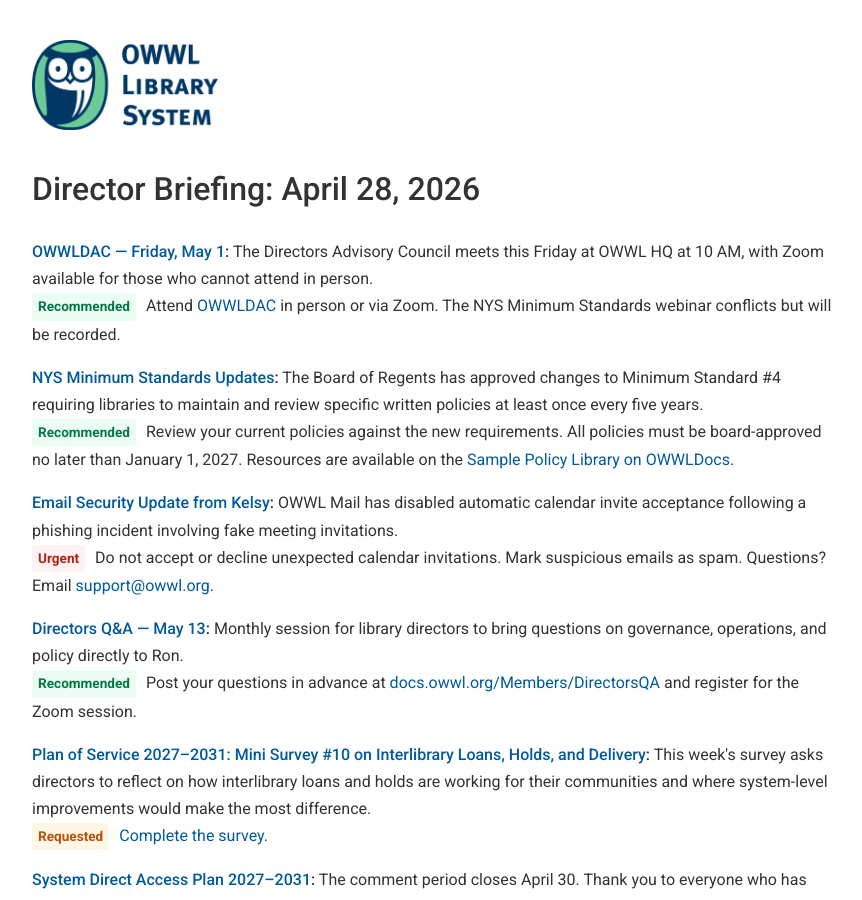
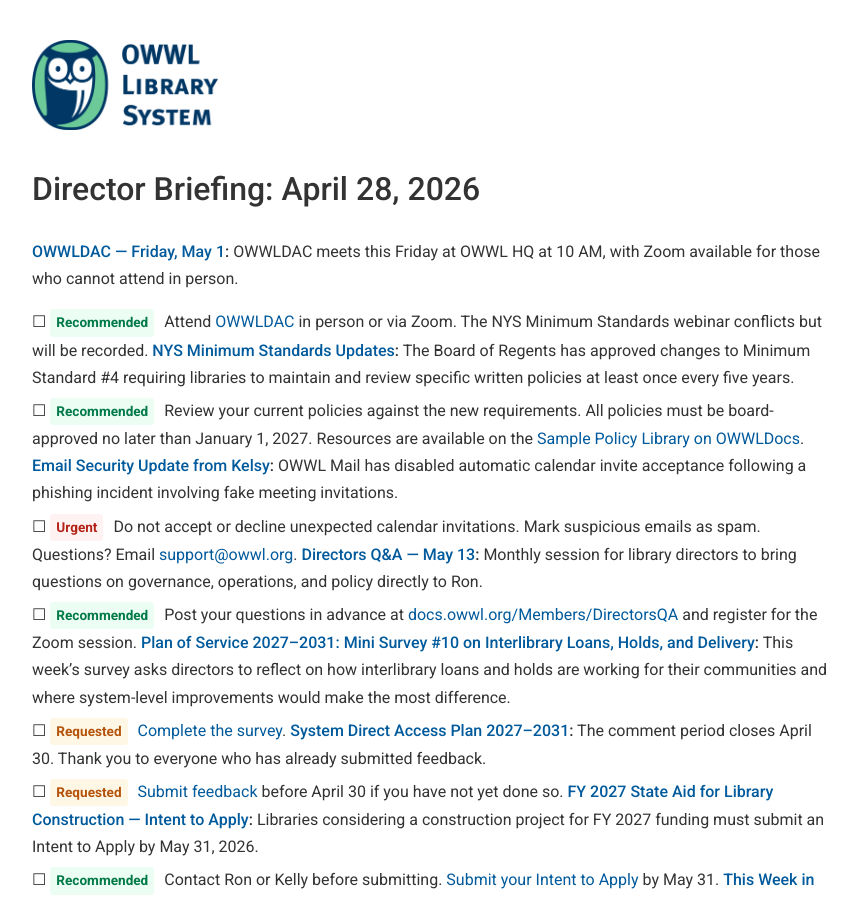
Before and after one commit to OWWL-Library-System/briefing, a Jekyll site: the page built from director/2026-04-28.md, in a window 1280 px wide and 900 px high. Shown: the whole window, without its empty margins (208-1070 px from the left). Built offline with Jekyll 4.4.1, drawn with Linux system fonts in a browser that asks for light colours.

Commit message:
Update 2026-04-28.md

```diff
--- a/director/2026-04-28.md
+++ b/director/2026-04-28.md
@@ -5,40 +5,24 @@ title: Director Briefing - April 28, 2026
 
 # Director Briefing: April 28, 2026
 
-<div class="tldr">
-
-<p><strong><a href="#owwldac--friday-may-1">OWWLDAC — Friday, May 1</a>:</strong> The Directors Advisory Council meets this Friday at OWWL HQ at 10 AM, with Zoom available for those who cannot attend in person.<br>
-
-<span class="action action-recommended">Recommended</span> Attend <a href="https://docs.owwl.org/Members/Meetings/DirectorsAdvisoryCouncilAgendaMay12026">OWWLDAC</a> in person or via Zoom. The NYS Minimum Standards webinar conflicts but will be recorded.</p>
-
-<p><strong><a href="#nys-minimum-standards-updates">NYS Minimum Standards Updates</a>:</strong> The Board of Regents has approved changes to Minimum Standard #4 requiring libraries to maintain and review specific written policies at least once every five years.<br>
-
-<span class="action action-recommended">Recommended</span> Review your current policies against the new requirements. All policies must be board-approved no later than January 1, 2027. Resources are available on the <a href="https://docs.owwl.org/Community/PolicyLibrary">Sample Policy Library on OWWLDocs</a>.</p>
-
-<p><strong><a href="#email-security-update-from-kelsy">Email Security Update from Kelsy</a>:</strong> OWWL Mail has disabled automatic calendar invite acceptance following a phishing incident involving fake meeting invitations.<br>
-
-<span class="action action-urgent">Urgent</span> Do not accept or decline unexpected calendar invitations. Mark suspicious emails as spam. Questions? Email <a href="mailto:support@owwl.org">support@owwl.org</a>.</p>
-
-<p><strong><a href="#directors-qa--may-13">Directors Q&amp;A — May 13</a>:</strong> Monthly session for library directors to bring questions on governance, operations, and policy directly to Ron.<br>
-
-<span class="action action-recommended">Recommended</span> Post your questions in advance at <a href="https://docs.owwl.org/Members/DirectorsQA">docs.owwl.org/Members/DirectorsQA</a> and register for the Zoom session.</p>
-
-<p><strong><a href="#plan-of-service-20272031-mini-survey-10-on-interlibrary-loans-holds-and-delivery">Plan of Service 2027–2031: Mini Survey #10 on Interlibrary Loans, Holds, and Delivery</a>:</strong> This week's survey asks directors to reflect on how interlibrary loans and holds are working for their communities and where system-level improvements would make the most difference.<br>
-
-<span class="action action-requested">Requested</span> <a href="https://forms.gle/5dppmQcjYEso3mQV8">Complete the survey</a>.</p>
-
-<p><strong><a href="#system-direct-access-plan-20272031">System Direct Access Plan 2027–2031</a>:</strong> The comment period closes April 30. Thank you to everyone who has already submitted feedback.<br>
-
-<span class="action action-requested">Requested</span> <a href="https://forms.gle/A9xz7BbAxxLXqZaD8">Submit feedback</a> before April 30 if you have not yet done so.</p>
-
-<p><strong><a href="#fy-2027-state-aid-for-library-construction--intent-to-apply">FY 2027 State Aid for Library Construction — Intent to Apply</a>:</strong> Libraries considering a construction project for FY 2027 funding must submit an Intent to Apply by May 31, 2026.<br>
-
-<span class="action action-recommended">Recommended</span> Contact Ron or Kelly before submitting. <a href="https://docs.google.com/forms/d/e/1FAIpQLSe14CeuFOMYUEmRrEkPqW607FgzCbAqJac5-agaK7777XTBiw/viewform">Submit your Intent to Apply</a> by May 31.</p>
-
-<p><strong><a href="#this-week-in-osc-audits">This Week in OSC Audits</a>:</strong> Six audits this week covering IT security gaps, fiscal transparency failures, a school district in serious financial trouble, and two clean reviews worth noting.</p>
+<div class="tldr" markdown="1">
+**[OWWLDAC — Friday, May 1](#owwldac--friday-may-1):** OWWLDAC meets this Friday at OWWL HQ at 10 AM, with Zoom available for those who cannot attend in person.
+- <span class="action action-recommended">Recommended</span> Attend [OWWLDAC](https://docs.owwl.org/Members/Meetings/DirectorsAdvisoryCouncilAgendaMay12026) in person or via Zoom. The NYS Minimum Standards webinar conflicts but will be recorded.
+**[NYS Minimum Standards Updates](#nys-minimum-standards-updates):** The Board of Regents has approved changes to Minimum Standard #4 requiring libraries to maintain and review specific written policies at least once every five years.
+- <span class="action action-recommended">Recommended</span> Review your current policies against the new requirements. All policies must be board-approved no later than January 1, 2027. Resources are available on the [Sample Policy Library on OWWLDocs](https://docs.owwl.org/Community/PolicyLibrary).
+**[Email Security Update from Kelsy](#email-security-update-from-kelsy):** OWWL Mail has disabled automatic calendar invite acceptance following a phishing incident involving fake meeting invitations.
+- <span class="action action-urgent">Urgent</span> Do not accept or decline unexpected calendar invitations. Mark suspicious emails as spam. Questions? Email [support@owwl.org](mailto:support@owwl.org).
+**[Directors Q&A — May 13](#directors-qa--may-13):** Monthly session for library directors to bring questions on governance, operations, and policy directly to Ron.
+- <span class="action action-recommended">Recommended</span> Post your questions in advance at [docs.owwl.org/Members/DirectorsQA](https://docs.owwl.org/Members/DirectorsQA) and register for the Zoom session.
+**[Plan of Service 2027–2031: Mini Survey #10 on Interlibrary Loans, Holds, and Delivery](#plan-of-service-20272031-mini-survey-10-on-interlibrary-loans-holds-and-delivery):** This week's survey asks directors to reflect on how interlibrary loans and holds are working for their communities and where system-level improvements would make the most difference.
+- <span class="action action-requested">Requested</span> [Complete the survey](https://forms.gle/5dppmQcjYEso3mQV8).
+**[System Direct Access Plan 2027–2031](#system-direct-access-plan-20272031):** The comment period closes April 30. Thank you to everyone who has already submitted feedback.
+- <span class="action action-requested">Requested</span> [Submit feedback](https://forms.gle/A9xz7BbAxxLXqZaD8) before April 30 if you have not yet done so.
+**[FY 2027 State Aid for Library Construction — Intent to Apply](#fy-2027-state-aid-for-library-construction--intent-to-apply):** Libraries considering a construction project for FY 2027 funding must submit an Intent to Apply by May 31, 2026.
+- <span class="action action-recommended">Recommended</span> Contact Ron or Kelly before submitting. [Submit your Intent to Apply](https://docs.google.com/forms/d/e/1FAIpQLSe14CeuFOMYUEmRrEkPqW607FgzCbAqJac5-agaK7777XTBiw/viewform) by May 31.
+**[This Week in OSC Audits](#this-week-in-osc-audits):** Six audits this week covering IT security gaps, fiscal transparency failures, a school district in serious financial trouble, and two clean reviews worth noting.
 
 </div>
-
 ---
 
 ## OWWLDAC — Friday, May 1
```
